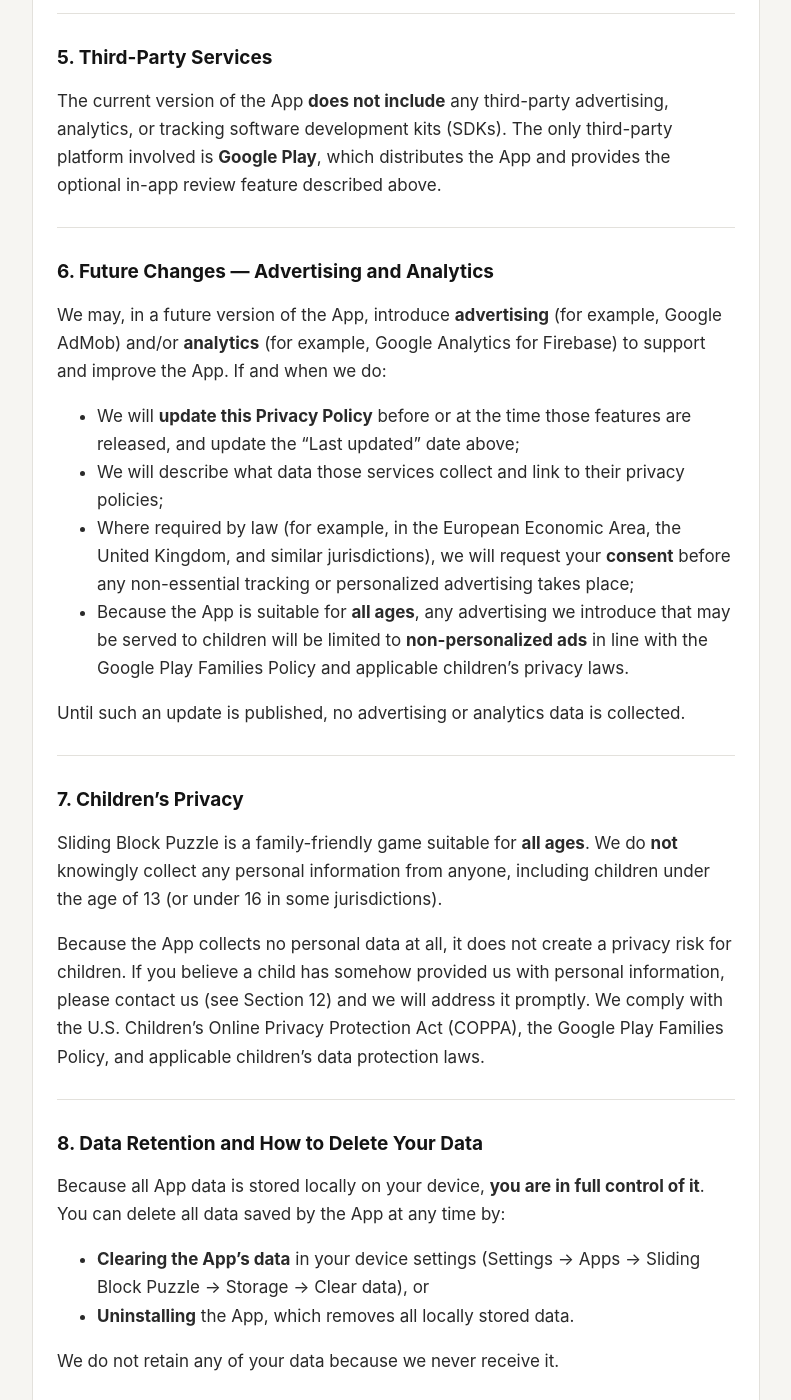
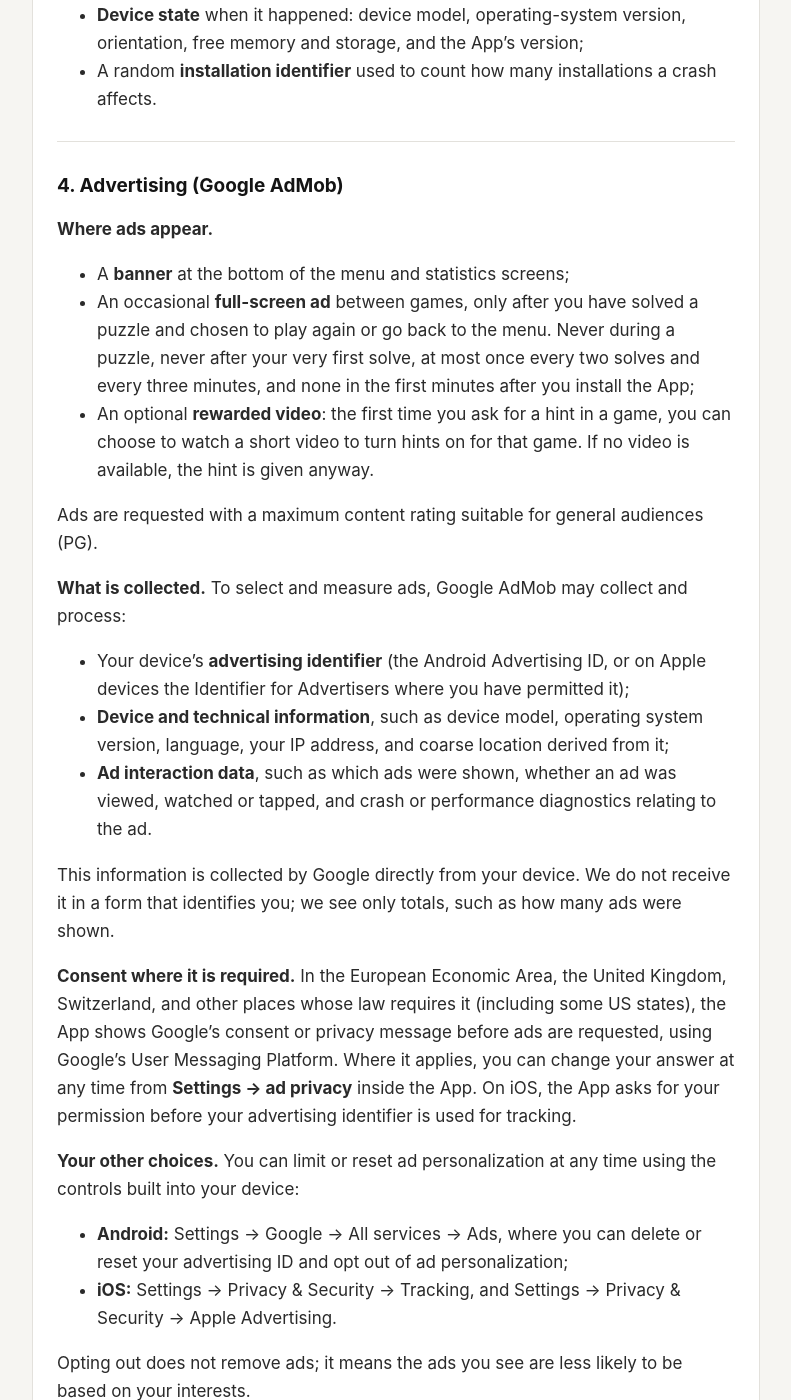
Before and after one commit to nanangwh/nanangwh.github.io, a Jekyll site: the page built from privacy/sliding-block-puzzle.md, in a window 1280 px wide and 1400 px high, scrolled down 2165 px. Shown: the whole window, without its empty margins (244-1035 px from the left). Built offline with Jekyll 4.4.1, drawn with Linux system fonts in a browser that asks for light colours; some of the changed text lies outside the part shown.

Commit message:
Update Sliding Block Puzzle privacy policy for AdMob and Firebase
Co-Authored-By: Claude Opus 5.5 <noreply@anthropic.com>
Claude-Session: https://claude.ai/code/session_01F9jZZZ8qNYVSoufe2uRTA5

```diff
--- a/privacy/sliding-block-puzzle.md
+++ b/privacy/sliding-block-puzzle.md
@@ -7,200 +7,270 @@ permalink: /privacy/sliding-block-puzzle/
 
 # Privacy Policy for Sliding Block Puzzle
 
-**Effective date:** 26 July 2026
-**Last updated:** 26 July 2026
+**Effective date:** 20 November 2026
+**Last updated:** 20 November 2026 (adds advertising, gameplay analytics and
+crash reports; the earlier version is in this site's history)
 
-This Privacy Policy explains how **nnwh** ("we", "us", or "our")
-handles information in connection with the mobile game **Sliding Block Puzzle**
-(the "App"). Please read it carefully. By downloading or using the App, you
-agree to the practices described in this policy.
+This Privacy Policy explains how **nnwh** ("we", "us", or "our") handles
+information in connection with the mobile game **Sliding Block Puzzle** (the
+"App"). By downloading or using the App, you agree to the practices described
+in this policy.
 
 ---
 
 ## 1. Summary
 
-**Sliding Block Puzzle does not collect, store, or share any personal
-information.** The App works fully offline. All game data — such as your best
-times, move counts, statistics, saved board, and settings — is stored **only on
-your own device** and never sent to us or to any third party.
-
-We do not require an account, we do not track you, and we do not display ads or
-run analytics in the current version of the App.
+- Your **records, statistics, saved games and settings stay on your device**.
+  We never receive them.
+- The App is free and shows **advertisements from Google AdMob**. To choose and
+  measure ads, Google collects device information, including your device's
+  **advertising ID** where you allow it (Section 4).
+- The App uses **Firebase Analytics** and **Firebase Crashlytics** to tell us
+  how the game is played and when it crashes. They send **gameplay events and
+  crash reports** to Google (Section 3).
+- We do **not** ask for an account, your name, your email address or any
+  contact details, and we cannot tell who you are from the data we receive.
+- The game itself plays **fully offline**. Ads, analytics and crash reports
+  need a connection; offline, no ads are shown and reports are sent later.
 
 ---
 
-## 2. Information We Collect
+## 2. Information Stored Only on Your Device
 
-### 2.1 Data stored locally on your device
+To remember your progress, the App saves the following **locally on your
+device**, using your device's standard app storage:
 
-To make the game work and to remember your progress, the App saves the following
-information **locally on your device only**, using your device's standard app
-storage:
+- Your **best times** and **best (fewest) move counts** for each board size;
+- **Game statistics**: games played, games solved, and total solve time (used
+  for averages);
+- Your **game in progress** for each board size (the tile positions, time,
+  move count, and how many hints it has used), so you can pick up where you
+  left off;
+- Your **settings** (sound, vibration, tile style) and whether you have seen
+  the tutorial;
+- A few **ad timing counters**: when the App was first opened, when the last
+  full-screen ad was shown, and how many puzzles you have solved since. They
+  are used only to keep full-screen ads infrequent.
 
-- Your **best completion times** and **best (fewest) move counts** for each grid
-  size;
-- Aggregate **game statistics** (games played, games solved, and total solve
-  time used to calculate averages);
-- Your **current game state** (the arrangement of tiles, elapsed time, and move
-  count), so a game in progress can be resumed;
-- Your **preferences** (sound on/off, vibration on/off, and whether you have
-  seen the tutorial).
+The App does not send this data to us or to any server.
 
-This data:
-
-- Never leaves your device through the App;
-- Is not transmitted to us or to any server;
-- Is not accessible to us in any way.
-
-(If you have enabled your operating system's own device backup, such as Android
-Auto Backup, a copy of this local app data may be included in that backup under
-your own account and Google's terms. This is a function of your device, not of
-the App.)
-
-### 2.2 Information we do **not** collect
-
-We do **not** collect, request, or have access to any of the following:
-
-- Your name, email address, phone number, or any contact details;
-- Your precise or approximate location;
-- Your photos, contacts, files, camera, or microphone;
-- Any advertising identifiers;
-- Any usage analytics or behavioral data.
+(If you have turned on your device's own backup, such as Android Auto Backup, a
+copy of this data may be included in that backup under your own account and the
+platform's terms. This is a function of your device, not of the App.)
 
 ---
 
-## 3. Google Play In-App Review
+## 3. Gameplay Analytics and Crash Reports
 
-The App includes an optional "Rate app" feature that uses the **Google Play
-In-App Review API** to let you leave a review without leaving the game. When you
-use this feature, the review flow is handled entirely by Google Play. We do not
-receive any personal information from it. Your interaction with Google Play is
-governed by Google's own privacy policy:
-<https://policies.google.com/privacy>.
+### 3.1 Gameplay analytics (Firebase Analytics)
+
+The App uses Google's Firebase Analytics to understand how the game is played,
+for example which board sizes people enjoy and where they get stuck. It
+collects:
+
+- **Gameplay events:** a puzzle being started (board size); a puzzle being
+  solved (board size, time in seconds, number of moves, number of hints used,
+  and whether it was a new best); a puzzle being restarted partway (board size
+  and moves so far); and a hint being used (board size);
+- **An app-instance identifier:** a random ID created when the App is
+  installed. It identifies the installation, not you, and is reset if you
+  clear the App's data or reinstall it;
+- **Device and app information:** device model, operating-system version,
+  language, screen size, and the App's version, plus usage such as sessions
+  and screens shown;
+- **Approximate location:** your country or region and city, which Google
+  derives from your IP address. The App never uses your device's precise
+  location.
+
+### 3.2 Crash reports (Firebase Crashlytics)
+
+When the App crashes or hits an error, Firebase Crashlytics sends a report so
+we can fix it. A report contains:
+
+- The **error and the code path** that led to it (a stack trace);
+- **Device state** when it happened: device model, operating-system version,
+  orientation, free memory and storage, and the App's version;
+- A random **installation identifier** used to count how many installations a
+  crash affects.
 
 ---
 
-## 4. Device Permissions
+## 4. Advertising (Google AdMob)
 
-The App is designed to use as few device capabilities as possible:
+**Where ads appear.**
 
-- **Vibration / haptics** — used to provide tactile feedback when you move a
-  tile or solve a puzzle. You can turn this off in Settings. It does not collect
-  any data.
+- A **banner** at the bottom of the menu and statistics screens;
+- An occasional **full-screen ad** between games, only after you have solved
+  a puzzle and chosen to play again or go back to the menu. Never during a
+  puzzle, never after your very first solve, at most once every two solves and
+  every three minutes, and none in the first minutes after you install the
+  App;
+- An optional **rewarded video**: the first time you ask for a hint in a game,
+  you can choose to watch a short video to turn hints on for that game. If no
+  video is available, the hint is given anyway.
 
-The App does not request access to your location, contacts, camera, microphone,
-photos, or storage of personal files.
+Ads are requested with a maximum content rating suitable for general
+audiences (PG).
+
+**What is collected.** To select and measure ads, Google AdMob may collect and
+process:
+
+- Your device's **advertising identifier** (the Android Advertising ID, or on
+  Apple devices the Identifier for Advertisers where you have permitted it);
+- **Device and technical information**, such as device model, operating
+  system version, language, your IP address, and coarse location derived from
+  it;
+- **Ad interaction data**, such as which ads were shown, whether an ad was
+  viewed, watched or tapped, and crash or performance diagnostics relating to
+  the ad.
+
+This information is collected by Google directly from your device. We do not
+receive it in a form that identifies you; we see only totals, such as how many
+ads were shown.
+
+**Consent where it is required.** In the European Economic Area, the United
+Kingdom, Switzerland, and other places whose law requires it (including some
+US states), the App shows Google's consent or privacy message before ads are
+requested, using Google's User Messaging Platform. Where it applies, you can
+change your answer at any time from **Settings → ad privacy** inside the App.
+On iOS, the App asks for your permission before your advertising identifier is
+used for tracking.
+
+**Your other choices.** You can limit or reset ad personalization at any time
+using the controls built into your device:
+
+- **Android:** Settings → Google → All services → Ads, where you can delete or
+  reset your advertising ID and opt out of ad personalization;
+- **iOS:** Settings → Privacy & Security → Tracking, and Settings → Privacy &
+  Security → Apple Advertising.
+
+Opting out does not remove ads; it means the ads you see are less likely to be
+based on your interests.
+
+**Links in ads.** Ads may link to other websites or app store pages that we do
+not operate. If you tap one, that site's own privacy policy applies.
 
 ---
 
-## 5. Third-Party Services
+## 5. How We Use This Information
 
-The current version of the App **does not include** any third-party advertising,
-analytics, or tracking software development kits (SDKs). The only third-party
-platform involved is **Google Play**, which distributes the App and provides the
-optional in-app review feature described above.
+We use analytics and crash data only to:
+
+- Find and fix crashes and errors;
+- Improve the game, for example its puzzles and hints;
+- Understand, in total, how many people play and how far they get.
+
+We do **not** build profiles of individual players, and we do **not** sell
+personal data. Ads are selected by Google, as described in Section 4.
 
 ---
 
-## 6. Future Changes — Advertising and Analytics
+## 6. Who Receives This Information
 
-We may, in a future version of the App, introduce **advertising** (for example,
-Google AdMob) and/or **analytics** (for example, Google Analytics for Firebase)
-to support and improve the App. If and when we do:
+All of the data described in Sections 3 and 4 is sent to and processed by
+**Google** (Google LLC and Google Ireland Limited). For analytics and crash
+reports, Google acts as our service provider. For advertising, Google also
+uses the information under its own policies. Google may process it on servers
+outside your country. It is sent over encrypted (HTTPS) connections.
 
-- We will **update this Privacy Policy** before or at the time those features are
-  released, and update the "Last updated" date above;
-- We will describe what data those services collect and link to their privacy
-  policies;
-- Where required by law (for example, in the European Economic Area, the United
-  Kingdom, and similar jurisdictions), we will request your **consent** before
-  any non-essential tracking or personalized advertising takes place;
-- Because the App is suitable for **all ages**, any advertising we introduce that
-  may be served to children will be limited to **non-personalized ads** in line
-  with the Google Play Families Policy and applicable children's privacy laws.
+- How Google uses information from apps that use its services:
+  <https://policies.google.com/technologies/partner-sites>
+- Google's privacy policy: <https://policies.google.com/privacy>
+- AdMob and user data: <https://support.google.com/admob/answer/6128543>
+- Firebase privacy and security: <https://firebase.google.com/support/privacy>
 
-Until such an update is published, no advertising or analytics data is collected.
+The App is distributed through Google Play (and, where available, the Apple
+App Store), whose own privacy policies apply to your use of the store. The
+optional "rate app" feature uses the store's own review card; we do not
+receive any personal information from it.
 
 ---
 
-## 7. Children's Privacy
+## 7. Device Permissions
 
-Sliding Block Puzzle is a family-friendly game suitable for **all ages**. We do
-**not** knowingly collect any personal information from anyone, including
-children under the age of 13 (or under 16 in some jurisdictions).
+The App requests only ordinary, automatically granted permissions:
 
-Because the App collects no personal data at all, it does not create a privacy
-risk for children. If you believe a child has somehow provided us with personal
-information, please contact us (see Section 12) and we will address it promptly.
-We comply with the U.S. Children's Online Privacy Protection Act (COPPA), the
-Google Play Families Policy, and applicable children's data protection laws.
+- **Internet access** and **network state**, to load ads and send the data
+  described in Sections 3 and 4 when the device is online;
+- **Advertising ID** (Android), used by Google AdMob as described in
+  Section 4;
+- **Vibration**, for tactile feedback when you move a tile or solve a puzzle.
+  You can turn it off in Settings;
+- **Tracking permission** (iOS only), asked for once; you can refuse it.
+
+The App does not use your precise location, contacts, camera, microphone,
+photos, or files, and it does not need an internet connection to play.
 
 ---
 
-## 8. Data Retention and How to Delete Your Data
+## 8. Children's Privacy
 
-Because all App data is stored locally on your device, **you are in full control
-of it**. You can delete all data saved by the App at any time by:
-
-- **Clearing the App's data** in your device settings
-  (Settings → Apps → Sliding Block Puzzle → Storage → Clear data), or
-- **Uninstalling** the App, which removes all locally stored data.
-
-We do not retain any of your data because we never receive it.
+Sliding Block Puzzle is a general-audience game. It is not directed at
+children under the age of 13, and we do not knowingly collect personal
+information from them. The App never asks for a name, an email address, or
+any other contact details. If you believe a child has provided personal
+information through the App, please contact us (see Section 12).
 
 ---
 
-## 9. Data Security
+## 9. Data Retention and Deletion
 
-We take a privacy-by-design approach: the most effective protection for your data
-is that it never leaves your device. Data stored on your device is protected by
-your device's own operating-system security. No method of electronic storage is
-100% secure, but because the App does not transmit data, the risk of interception
-in transit does not apply.
+**On your device.** You are in full control of your saved data. You can delete
+it at any time by:
+
+- **Clearing the App's data** in your device settings (on Android: Settings →
+  Apps → Sliding Block Puzzle → Storage → Clear data), or
+- **Uninstalling** the App.
+
+Either one also resets the random identifiers described in Section 3, so later
+analytics data is no longer linked to earlier data.
+
+**Held by Google.** Analytics data tied to an app-instance identifier is kept
+for up to 14 months, and crash reports for 90 days, after which Google deletes
+them. Totals that cannot be linked to an installation may be kept longer.
+Advertising data is kept by Google under its own policies, linked in
+Section 6.
+
+Because the App has no accounts, we cannot look up one person's data by name
+or email address. If you would like your analytics data deleted, contact us
+(see Section 12) and we will tell you how to find your app-instance identifier
+so that we can ask Google to delete the data linked to it.
 
 ---
 
-## 10. International Users and Data Transfers
+## 10. Data Security
 
-The App does not transfer your data internationally because it does not collect
-or transmit any personal data. You can use the App from anywhere; all processing
-happens locally on your device.
+Your saved data is protected by your device's own operating-system security.
+Analytics, crash and advertising data is encrypted in transit and stored by
+Google under its security practices. No method of transmission or storage is
+completely secure, but we collect as little as we can.
 
 ---
 
 ## 11. Your Privacy Rights
 
-Even though we do not collect personal data, we respect the privacy rights you may
-have under applicable laws.
+Depending on where you live, you may have rights under laws such as the GDPR
+(European Economic Area, United Kingdom, and Switzerland) or the CCPA/CPRA and
+other US state laws, including the right to access, correct, or delete your
+personal data, to object to its processing, to withdraw consent, and to opt
+out of targeted advertising or the "sale" or "sharing" of personal data.
 
-### 11.1 European Economic Area, United Kingdom, and Switzerland (GDPR)
+- **Advertising:** where consent is required, ads use your data only as you
+  allowed in the consent message, which you can change from Settings → ad
+  privacy. You can also use the device controls in Section 4.
+- **Analytics and crash reports:** where the GDPR applies, we process them on
+  the basis of our legitimate interest in keeping the App working and
+  improving it.
 
-If you are located in these regions, you have the right to access, rectify, erase,
-restrict, or object to the processing of your personal data, and the right to data
-portability, where applicable. Since we do not collect or hold any personal data
-about you, we have nothing to provide, correct, or delete on our side — the data
-lives only on your device and can be removed as described in Section 8. You also
-have the right to lodge a complaint with your local data protection authority.
-
-### 11.2 California, United States (CCPA/CPRA)
-
-If you are a California resident, you have the right to know what personal
-information a business collects about you, to request deletion, and to opt out of
-the "sale" or "sharing" of personal information. We **do not** collect, sell, or
-share any personal information, so there is nothing to disclose, delete, or opt
-out of. We do not discriminate against users for exercising their privacy rights.
-
-### 11.3 Other jurisdictions
-
-Users in other regions may have similar rights under local law. The same applies:
-we hold no personal data about you.
+To exercise any of your rights, contact us (see Section 12). We will not treat
+you differently for doing so.
 
 ---
 
 ## 12. Contact Us
 
-If you have any questions, concerns, or requests regarding this Privacy Policy or
-your privacy while using Sliding Block Puzzle, please contact us at:
+If you have any questions about this Privacy Policy or your privacy while using
+Sliding Block Puzzle, please contact us at:
 
 **Email:** nanangwhidayat@gmail.com
 
@@ -208,10 +278,6 @@ your privacy while using Sliding Block Puzzle, please contact us at:
 
 ## 13. Changes to This Privacy Policy
 
-We may update this Privacy Policy from time to time, for example to reflect new
-features or changes in the law. When we do, we will revise the "Last updated" date
-at the top of this policy and, where the changes are significant (such as
-introducing advertising or analytics), we will provide a more prominent notice
-within the App or on the App's store listing. We encourage you to review this
-policy periodically. Your continued use of the App after an update takes effect
-constitutes your acceptance of the revised policy.
+If a future version of the App handles data differently, we will update this
+Privacy Policy before that version is released, revise the dates above, and
+describe what is collected and why.
```
